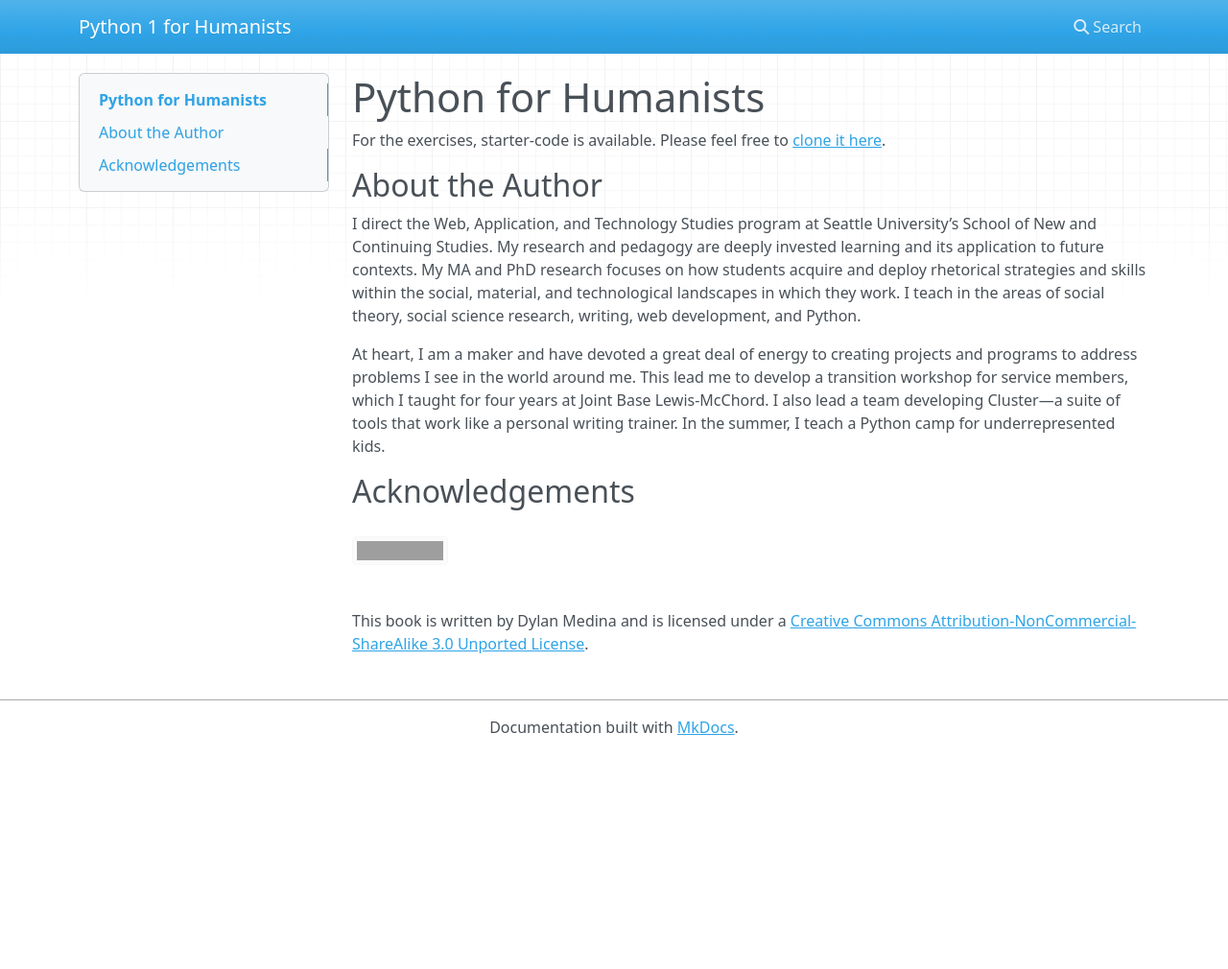
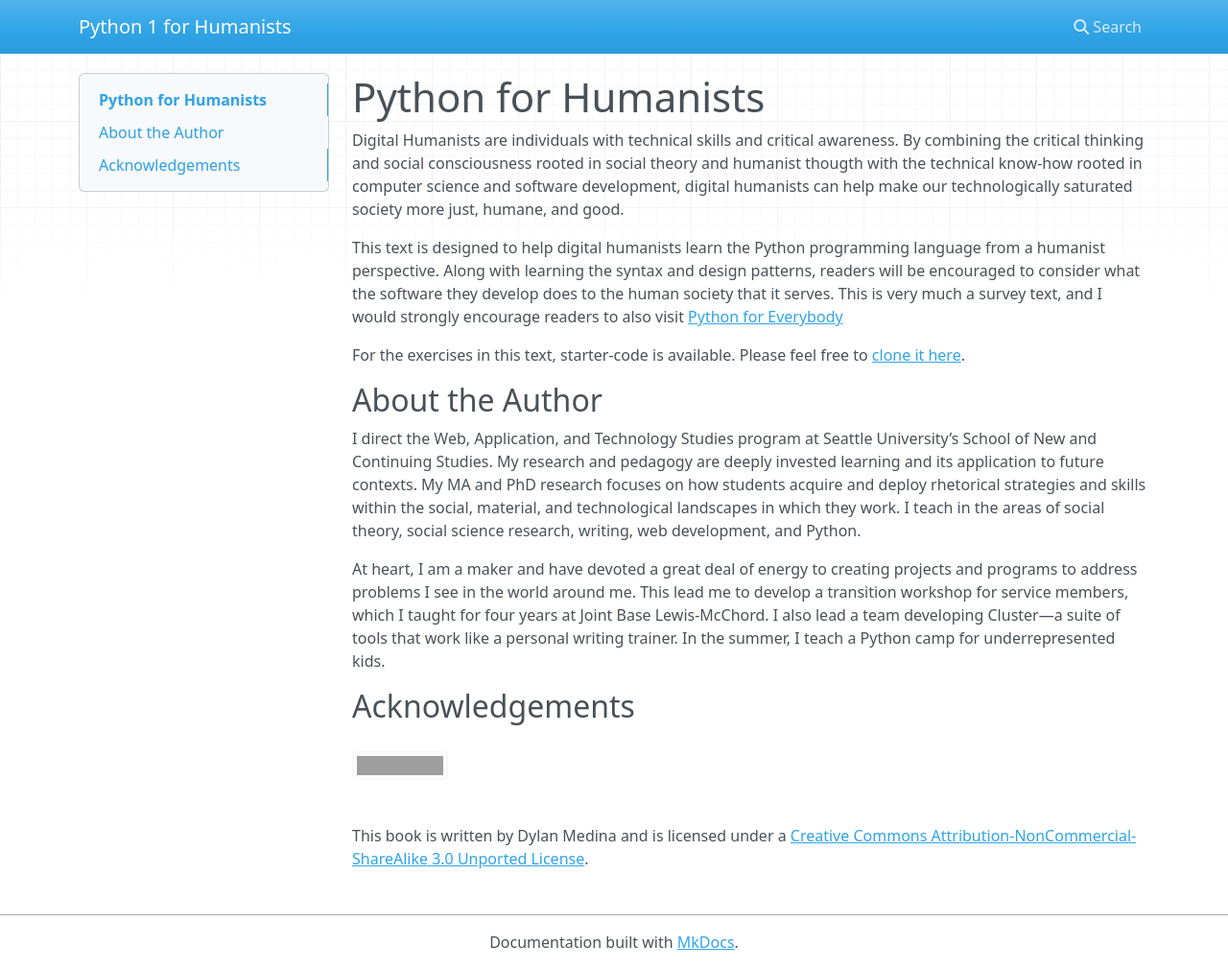
Before and after one commit to dlondonmedina/pythonforhumanists, an MkDocs documentation site: the page built from text/index.md, in a window 1280 px wide and 1010 px high. Shown: the whole window at 96% size. Built offline with MkDocs 1.6.1, drawn with Linux system fonts in a browser that asks for light colours; nearby versions of some CDN libraries; grey boxes are pictures that could not be loaded.

Commit message:
finish index page

```diff
--- a/docs/index.html
+++ b/docs/index.html
@@ -70,7 +70,9 @@
                     <div class="col-md-9" role="main">
 
 <h1 id="python-for-humanists">Python for Humanists</h1>
-<p>For the exercises, starter-code is available. Please feel free to <a href="https://github.com/dlondonmedina/FlaskTDD-sc.git">clone it here</a>.</p>
+<p>Digital Humanists are individuals with technical skills and critical awareness. By combining the critical thinking and social consciousness rooted in social theory and humanist thougth with the technical know-how rooted in computer science and software development, digital humanists can help make our technologically saturated society more just, humane, and good. </p>
+<p>This text is designed to help digital humanists learn the Python programming language from a humanist perspective. Along with learning the syntax and design patterns, readers will be encouraged to consider what the software they develop does to the human society that it serves. This is very much a survey text, and I would strongly encourage readers to also visit <a href="https://www.py4e.com/">Python for Everybody</a></p>
+<p>For the exercises in this text, starter-code is available. Please feel free to <a href="https://github.com/dlondonmedina/p4h_code.git">clone it here</a>.</p>
 <h2 id="about-the-author">About the Author</h2>
 <p>I direct the Web, Application, and Technology Studies program at Seattle University’s School of New and Continuing Studies. My research and pedagogy are deeply invested learning and its application to future contexts. My MA and PhD research focuses on how students acquire and deploy rhetorical strategies and skills within the social, material, and technological landscapes in which they work. I teach in the areas of social theory, social science research, writing, web development, and Python.</p>
 <p>At heart, I am a maker and have devoted a great deal of energy to creating projects and programs to address problems I see in the world around me. This lead me to develop a transition workshop for service members, which I taught for four years at Joint Base Lewis-McChord. I also lead a team developing Cluster—a suite of tools that work like a personal writing trainer. In the summer, I teach a Python camp for underrepresented kids.</p>
--- a/text/index.md
+++ b/text/index.md
@@ -1,6 +1,10 @@
 # Python for Humanists
 
-For the exercises, starter-code is available. Please feel free to [clone it here](https://github.com/dlondonmedina/FlaskTDD-sc.git).
+Digital Humanists are individuals with technical skills and critical awareness. By combining the critical thinking and social consciousness rooted in social theory and humanist thougth with the technical know-how rooted in computer science and software development, digital humanists can help make our technologically saturated society more just, humane, and good.
+
+This text is designed to help digital humanists learn the Python programming language from a humanist perspective. Along with learning the syntax and design patterns, readers will be encouraged to consider what the software they develop does to the human society that it serves. This is very much a survey text, and I would strongly encourage readers to also visit [Python for Everybody](https://www.py4e.com/)
+
+For the exercises in this text, starter-code is available. Please feel free to [clone it here](https://github.com/dlondonmedina/p4h_code.git).
 
 ## About the Author
 
```
Also changed, not shown: other parts of docs/index.html (+1 -1 lines), docs/search/search_index.json (+1 -1 lines), 1 other file.
